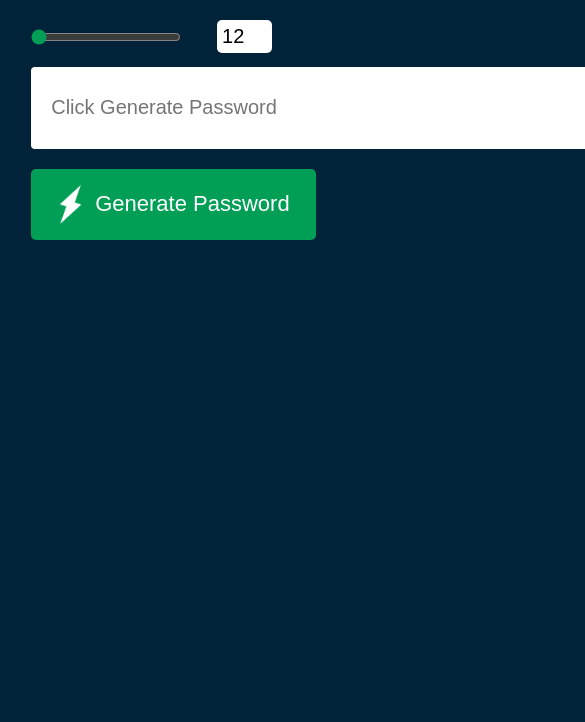
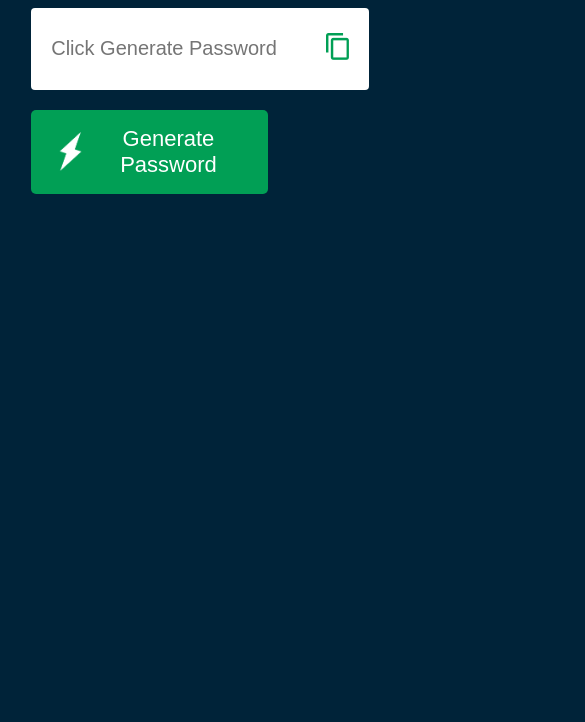
Before and after one commit to pritxsh/Password-Generator, a plain HTML site: page index.html in a window 390 px wide. Shown: the part 350-1072 px from the top of the page, 585 px wide, since content can reach past the window. After the commit the page ends 844 px from the top, so only its background shows below. Drawn offline with Linux system fonts and the light colour scheme.

Commit message:
made responsive

```diff
--- a/style.css
+++ b/style.css
@@ -10,11 +10,11 @@ body {
     color: #fff;
     display: flex;
     justify-content: left;
-
     position: absolute;
     left: 8%;
-    top: 27%;
-    min-height: 100vh;
+    top: 20%;
+    max-height: 100%;
+    /* min-height: 100vh; */
 }
 
 h2 {
@@ -120,7 +120,14 @@ h1 {
   cursor: pointer;
   accent-color:#019f55;
 }
-
+ @media only screen and (max-width:638px){
+   .content{
+    width: 100%;
+   }
+   .generate{
+    width: 70%;
+   }
+  }
 /* .customize{
    display: flex;
    font-size: 20px;
```
